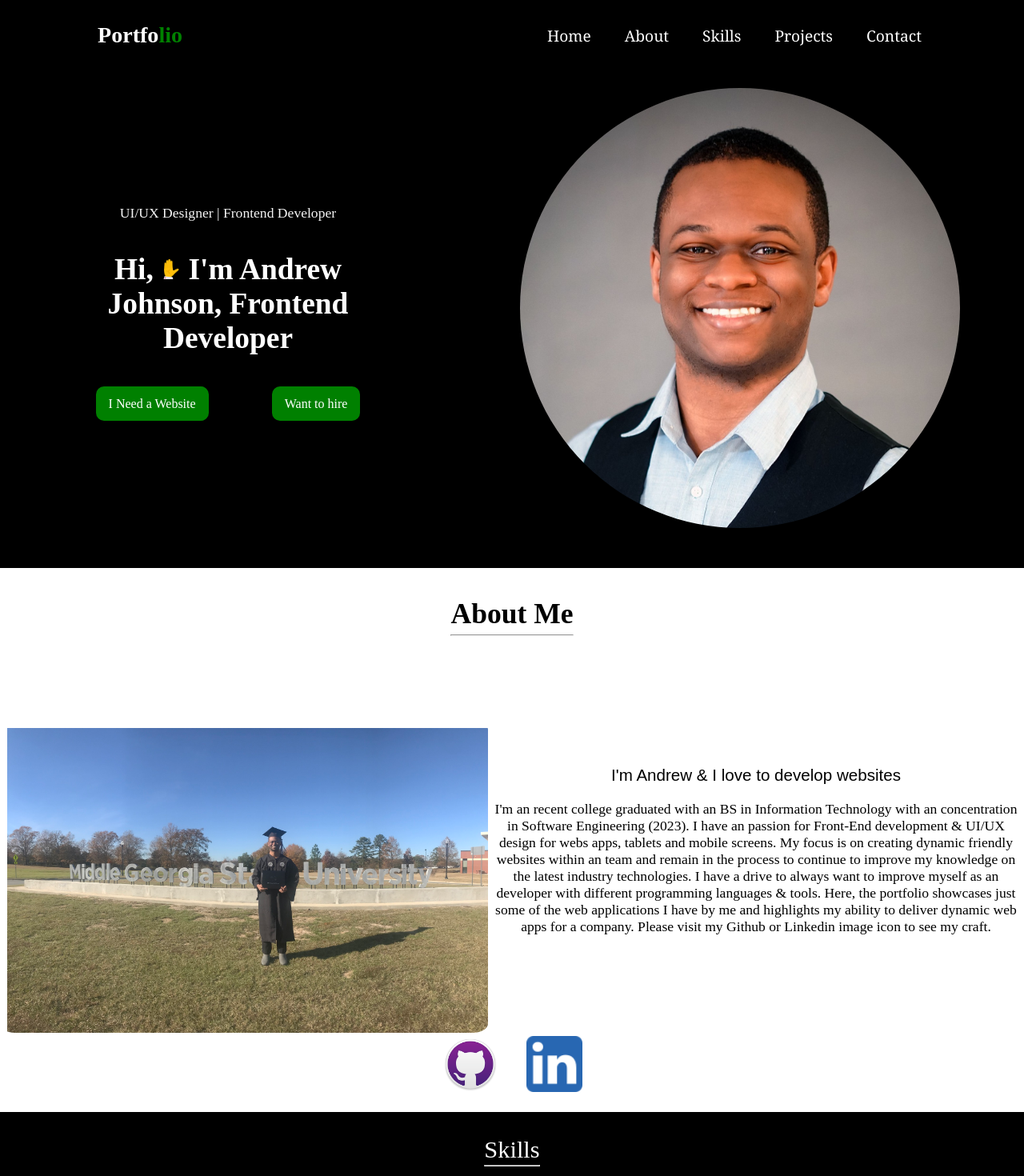
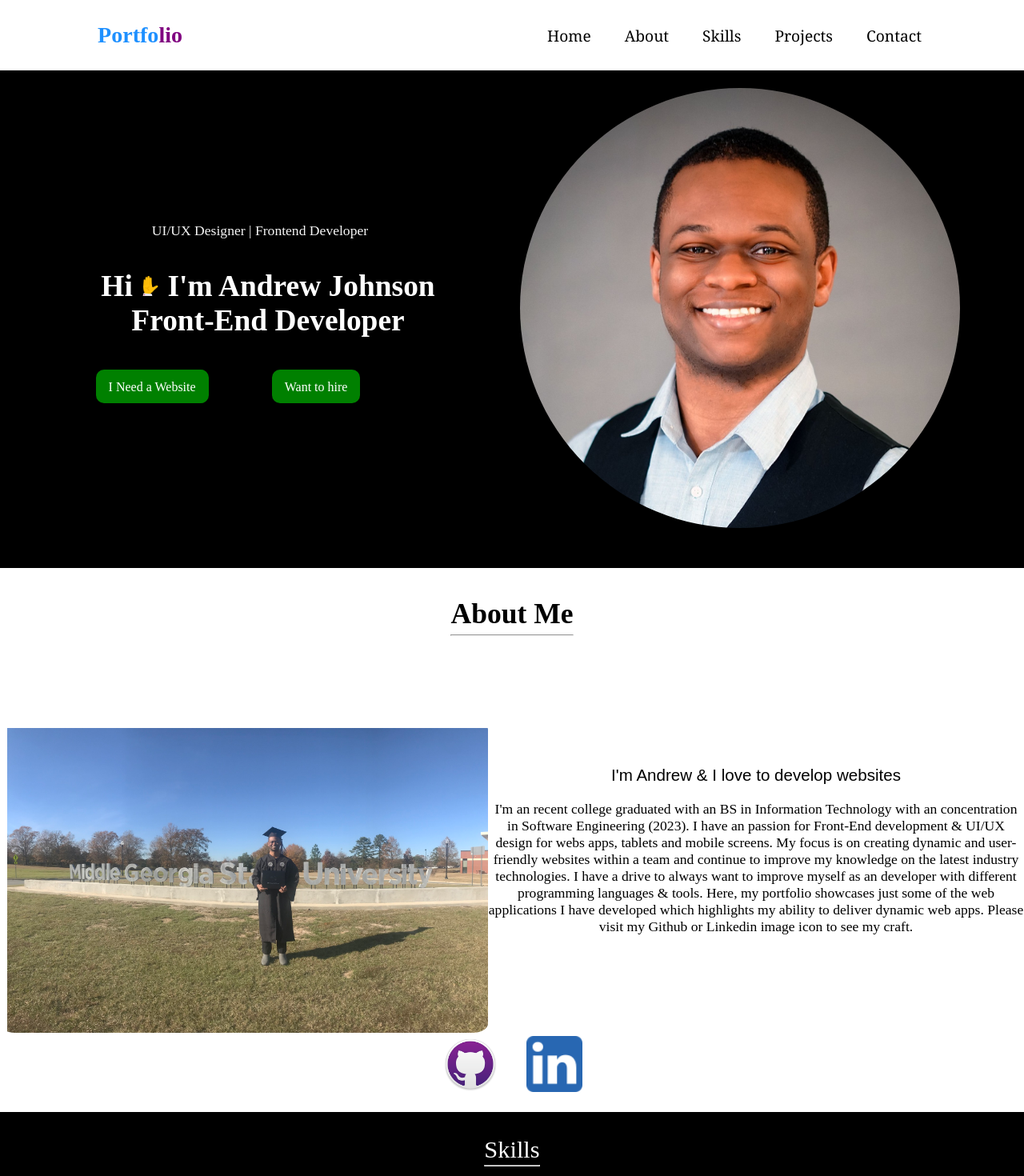
Before and after one commit to jesusfaithandwordisinmyheartalways/portfolio-ReactJs, a React (Create React App) app: page / in a window 1280 px wide. Shown: the top 1470 px of the page at 80% size. Built offline with nearby package versions, Linux system fonts and the light colour scheme; a web font is replaced by a local one.

Commit message:
updated files

```diff
--- a/src/components/portfolio/portfolio.css
+++ b/src/components/portfolio/portfolio.css
@@ -58,8 +58,7 @@ body {
 .Nav-Container  {
     width: 100%;
     overflow: hidden;
-    background-color:black;
-    border-radius: 10px;
+    background-color:white;
     position: fixed;
     top:0px;
     z-index: 101;
@@ -86,7 +85,7 @@ body {
     font-size: 1.5rem;
     font-family: "Edu AU VIC WA NT Hand", cursive;
     font-optical-sizing: auto;
-    color:var(--white)
+    color:var(--dodgerBlue)
 }
 
 
@@ -104,7 +103,7 @@ body {
     border:none;
     outline: none;
     border-radius: none;
-    color:var(--white);
+    color:var(--black);
     background-color: transparent;
     font-size: 1.2rem;
     font-family:Georgia, 'Times New Roman', Times, serif
@@ -121,7 +120,7 @@ body {
 
 
 .portfolio-inner-text {
-    color:var(--green)
+    color:var(--purpleColor)
 }
 
 
@@ -204,6 +203,16 @@ body {
 }
 
 
+.font-end {
+    position: relative;
+    top:0px;
+    left: 40px;
+}
+
+
+.font-end-text {
+    width: 510px;
+}
 
 
 
@@ -442,6 +451,7 @@ body {
     width: 145px;
     object-fit: contain;
     margin:0px 20px;
+    mix-blend-mode: normal;
 }
 
 
@@ -987,9 +997,20 @@ body {
 
 
 
+    .font-end {
+        margin-left: -65px;
+    }
+
+
      .font-end-text {
         font-size: 1.4rem;
+        width: 380px;
+        text-align: center;
+        margin-left: 25px;
+
      }
+
+
 
 
     .header-content {
--- a/src/pages/portfolio.js
+++ b/src/pages/portfolio.js
@@ -25,7 +25,8 @@ import Email from '../images/email.png';
 import RecipeSearchImage from '../images/receipesearch.png';
 import FigmaLogo from '../images/figmalogo.png';
 import JSONImage from '../images/json.png';
-import GoToTech from '../images/go to tech screenshot.png'
+import GoToTech from '../images/go to tech screenshot.png';
+import TS from '../images/ts.png';
 
 
 const Portfolio = () => {
@@ -111,7 +112,7 @@ const Portfolio = () => {
 
                             <div className="header-content">
                                 <div className="font-end"><div>UI/UX Designer | Frontend Developer</div></div>
-                                <div className="font-end-text"><div><h3>Hi, <img src={HandImage}></img> I'm Andrew Johnson,      Frontend Developer</h3></div></div>
+                                <div className="font-end-text"><div><h3>Hi <img src={HandImage}></img> I'm Andrew Johnson Front-End Developer</h3></div></div>
 
                                  <div className="header-links-wrapper">
                                    <div className="link"><a href="#contact">I Need a Website</a></div>
@@ -176,11 +177,11 @@ const Portfolio = () => {
                                    <div><h3>I'm Andrew & I love to develop websites</h3></div>
                                    <div>I'm an recent college graduated with an BS in Information Technology with an concentration in Software Engineering (2023).
                                     I have an passion for Front-End development & UI/UX design for webs apps, tablets  and mobile screens.
-                                   My focus is on creating dynamic friendly websites within an team and remain in the process to continue to improve
+                                   My focus is on creating dynamic and user-friendly websites within a team and continue to improve
                                    my knowledge on the latest industry technologies. I have a drive to always want to improve myself as an developer
-                                   with different programming languages & tools. Here, the portfolio showcases just some of
-                                   the web applications I have by me and highlights my ability to deliver
-                                   dynamic web apps for a company. Please visit my Github or Linkedin image icon to see my craft.  </div>
+                                   with different programming languages & tools. Here, my portfolio showcases just some of
+                                   the web applications I have developed which highlights my ability to deliver
+                                   dynamic web apps. Please visit my Github or Linkedin image icon to see my craft. </div>
                                 </div>
                             </div>
 
@@ -228,6 +229,9 @@ const Portfolio = () => {
                             <div className="image-wrapper">
 
                                     <div className="image-language">
+
+                                        <img src={TS}></img>
+
                                         <img src={ReactLogo}></img>
                                         <img src={JavaScript}></img>
 
@@ -248,6 +252,8 @@ const Portfolio = () => {
 
                                         <img src={JSONImage}></img>
 
+
+
                                         </div>
 
 
@@ -264,7 +270,7 @@ const Portfolio = () => {
                                        <div><p>I'm a frontend developer and recent college graduated that focus on designing dynamic websites.
                                        I am motivated, love to learn from others,  driven to achieve results, well equip in a project management environment, team person,
                                        & continually up to date on the latest technologies trends as a Frontend developer.
-                                        With knowledge & experience with ReactJS framework, Context API, React Hooks,
+                                        With knowledge & experience with TypeScript, ReactJS framework, Context API, React Hooks,
                                          Interface Design Tools with Figma, JavaScript, Git Version Control, GitHub, Regular expressions,
                                           & CSS, CSS3, HTML5. I'm ready to contribute to your company to bring success
                                        in the UX/UI design aspect & to help clients to bring their website ideas to life’.
```
Also changed, not shown: src/images/ts.png (added), src/images/typescripticon.png (added).
